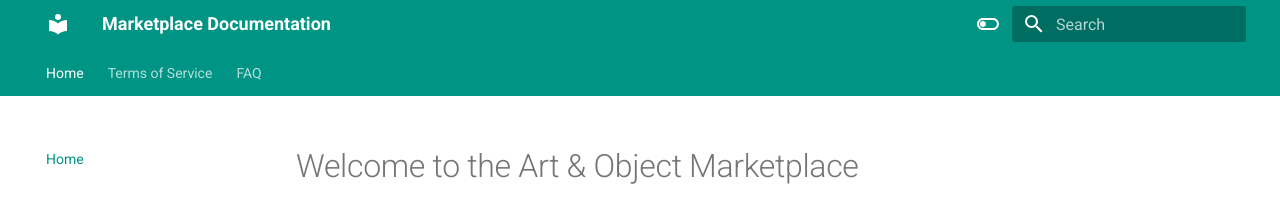
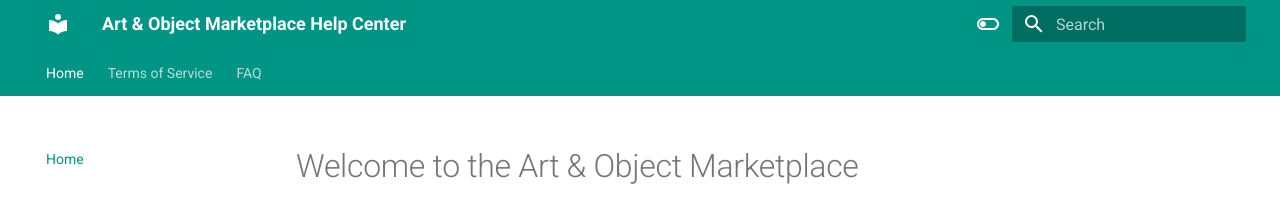
Before and after one commit to Journalistic/marketplace-docs, an MkDocs documentation site: the page built from docs/index.md, in a window 1280 px wide. Shown: the top 206 px of the page. Built offline with MkDocs 1.6.1 and Material for MkDocs 9.7.7, drawn with Linux system fonts in a browser that asks for light colours.

Commit message:
Update mkdocs.yml

```diff
--- a/mkdocs.yml
+++ b/mkdocs.yml
@@ -1,4 +1,4 @@
-site_name: Marketplace Documentation
+site_name: Art & Object Marketplace Help Center
 theme:
   name: material
   features:
```
